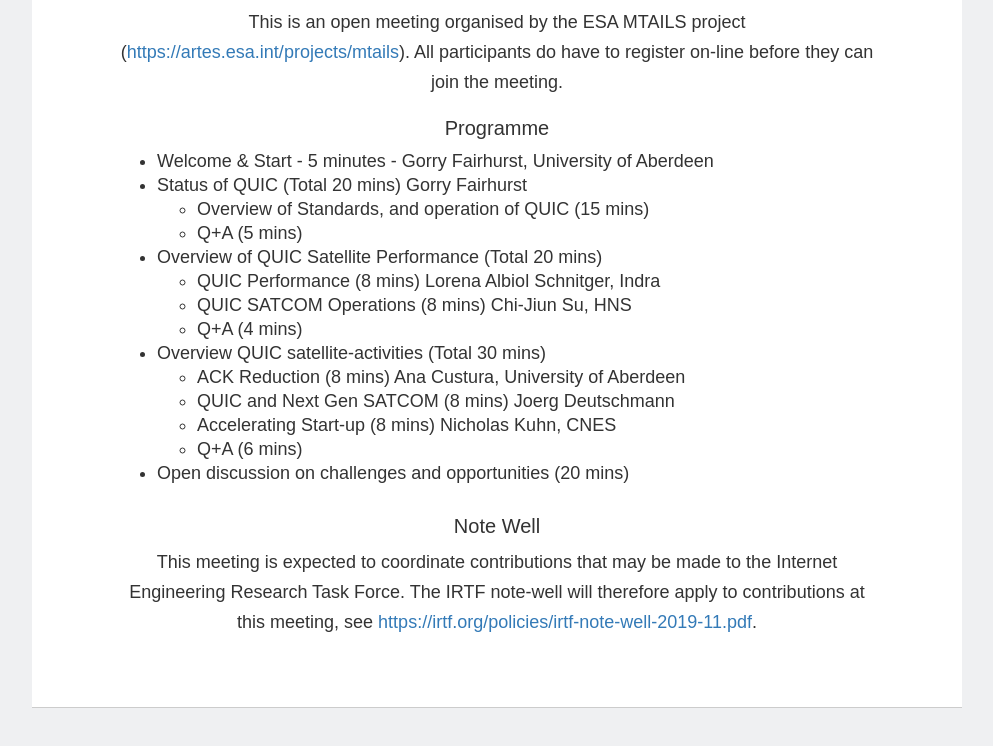
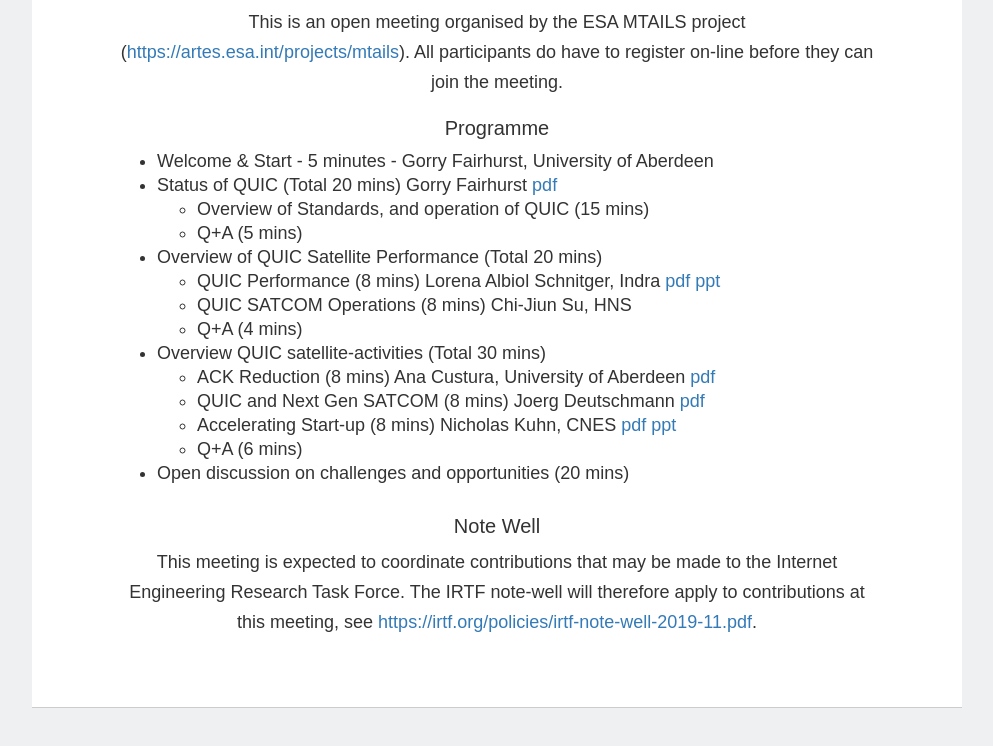
Before and after one commit to uoaerg/quicsatellite2020, a plain HTML site: page index.html in a window 1280 px wide. Shown: the part 1222-1968 px from the top of the page, without its empty margins (143-1136 px from the left). Drawn offline with Linux system fonts and the light colour scheme.

Commit message:
Add slides and links to slides

```diff
--- a/index.html
+++ b/index.html
@@ -266,7 +266,7 @@ register on-line before they can join the meeting.</p>
 
 <ul>
 <li>Welcome &amp; Start - 5 minutes - Gorry Fairhurst, University of Aberdeen</li>
-<li>Status of QUIC (Total 20 mins) Gorry Fairhurst
+<li>Status of QUIC (Total 20 mins) Gorry Fairhurst <a href="GF%20QUIC%20Overview%20of%20QUIC%2003.pdf">pdf</a>
 
 <ul>
 <li>Overview of Standards, and operation of QUIC (15 mins)</li>
@@ -275,16 +275,16 @@ register on-line before they can join the meeting.</p>
 <li>Overview of QUIC Satellite Performance (Total 20 mins)
 
 <ul>
-<li>QUIC Performance (8 mins) Lorena Albiol Schnitger, Indra</li>
+<li>QUIC Performance (8 mins) Lorena Albiol Schnitger, Indra <a href="QUIC_Performance_Workshop.pdf">pdf</a> <a href="QUIC_Performance_Workshop.pptx">ppt</a></li>
 <li>QUIC SATCOM Operations (8 mins) Chi-Jiun Su, HNS</li>
 <li>Q+A (4 mins)</li>
 </ul></li>
 <li>Overview QUIC satellite-activities (Total 30 mins)
 
 <ul>
-<li>ACK Reduction (8 mins) Ana Custura, University of Aberdeen</li>
-<li>QUIC and Next Gen SATCOM (8 mins) Joerg Deutschmann</li>
-<li>Accelerating Start-up (8 mins) Nicholas Kuhn, CNES</li>
+<li>ACK Reduction (8 mins) Ana Custura, University of Aberdeen <a href="ana-sat-stakeholder-nov2020.pdf">pdf</a></li>
+<li>QUIC and Next Gen SATCOM (8 mins) Joerg Deutschmann <a href="QUIC Sat Open Stakeholder v1.pdf">pdf</a></li>
+<li>Accelerating Start-up (8 mins) Nicholas Kuhn, CNES <a href="QUIC_and_Satellite_Open_Stakeholder_Meeting_Accelerating_Start-up_v2.pdf">pdf</a> <a href="QUIC_and_Satellite_Open_Stakeholder_Meeting_Accelerating_Start-up_v2.pptx">ppt</a> </li>
 <li>Q+A (6 mins)</li>
 </ul></li>
 <li>Open discussion on challenges and opportunities (20 mins)<br></li>
```
Also changed, not shown: 7 other files.
